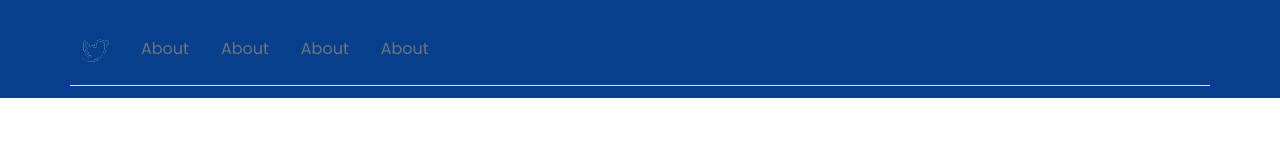
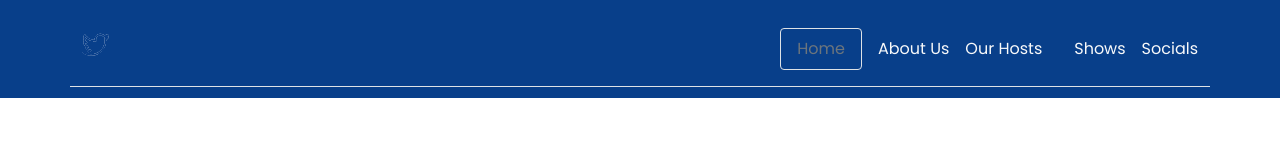
Before and after one commit to monyasau/Laspotech-radio, a plain HTML site: page index.html in a window 1280 px wide. Drawn offline with Linux system fonts and the light colour scheme.

Commit message:
rebbuild navbar with bootstrap

```diff
--- a/index.html
+++ b/index.html
@@ -10,29 +10,39 @@
   <body>
     <section>
       <nav class="navbar navbar-fixed-top    ">
-        <div class="container mw-80 container-fluid py-3 mb-0-4 border-bottom navbar-expand-sm">
-              <div class="navbar-header">
+        <div class="container mw-80 container-fluid py-3 mb-0-4 border-bottom navbar-light navbar-expand-sm">
+              <div class="navbar-header  align-self-baseline">
                 <a class="navbar-brand" href="#">
                   <img alt="Brand" src="./assets/twitter.png">
                 </a>
               </div>
-              <ul class="nav navbar-right nav-pills collapse navbar-collapse">
-
-                  <span href="#" class="nav-link text-secondary">About</span>
-                  <span href="#" class="nav-link text-secondary">About</span>
-                  <span href="#" class="nav-link text-secondary">About</span>
-                  <span href="#" class="nav-link text-secondary">About</span>
+              <ul class="nav-ul nav nav-pills no-wrap">
+                <li class="nav-item">
+                  <a href="#" class="nav-link home-link mx-3 text-secondary border"
+                    >Home</a
+                  >
+                </li>
+              </li>
+              <button class="navbar-toggler " type="button">
+                <span class="navbar-toggler-icon text-dark">-</span>
+              </button>
+                <ul class="nav nav-pills collapse navbar-collapse">
+                  <li class="nav-item">
+                    <a href="#" class="nav-link text-light p-0">About Us</a>
+                  </li>
+                  <li class="nav-item">
+                    <a href="#" class="nav-link text-light ">Our Hosts</a>
+                  </li>
+                  <li class="nav-item">
+                    <a href="#" class="nav-link  text-light ">Shows</a>
+                  </li>
+                  <li class="nav-item">
+                    <a href="#" class="nav-link text-light p-0">Socials</a>
+                  </li>
+                </ul>
               </ul>
         </div>
       </nav>
-      <!-- <nav>
-        <div class="logo">Logo</div>
-        <div class="home">Home</div>
-        <div class="about-us">About Us</div>
-        <div class="our-host">Our Hosts</div>
-        <div class="shows">Shows</div>
-        <div class="socials">Socials</div>
-      </nav> -->
     </section>
     <!-- <section class="firstsect">
         <div class="firstsecttextcont">
```
